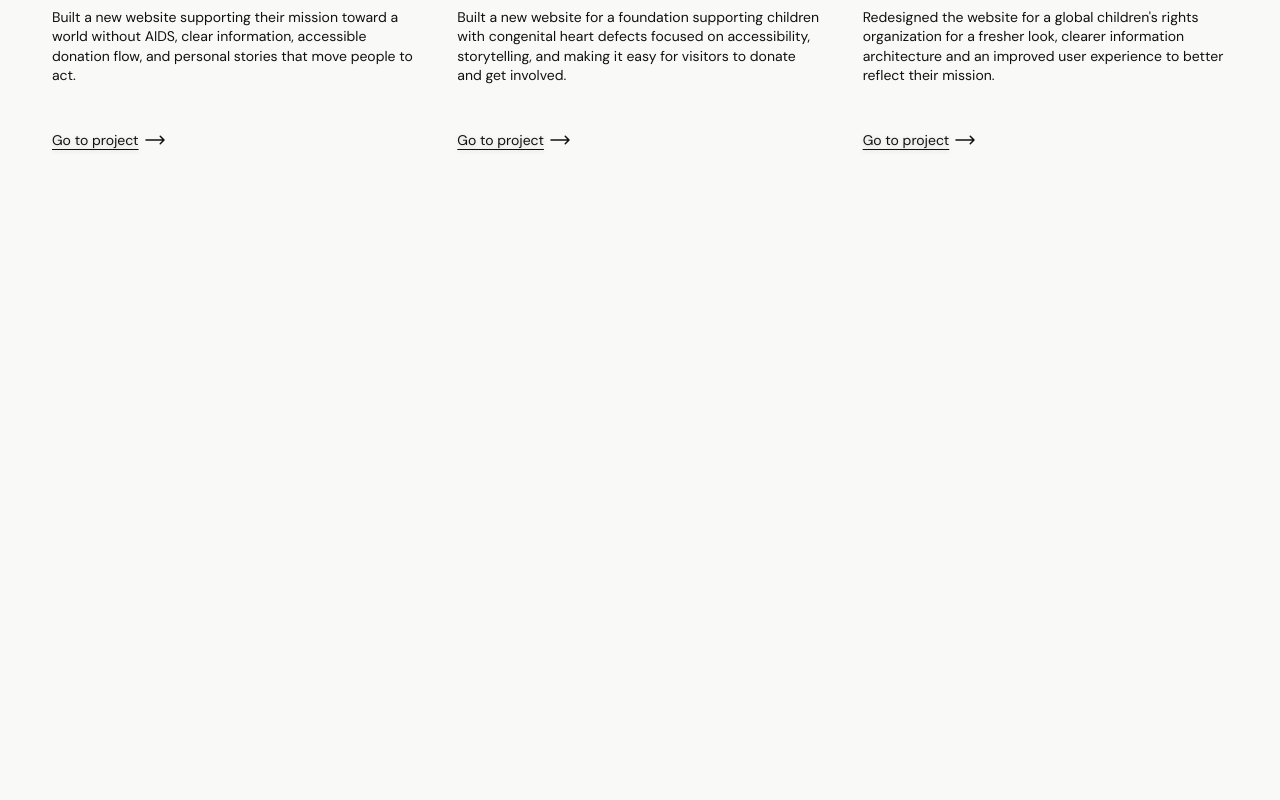
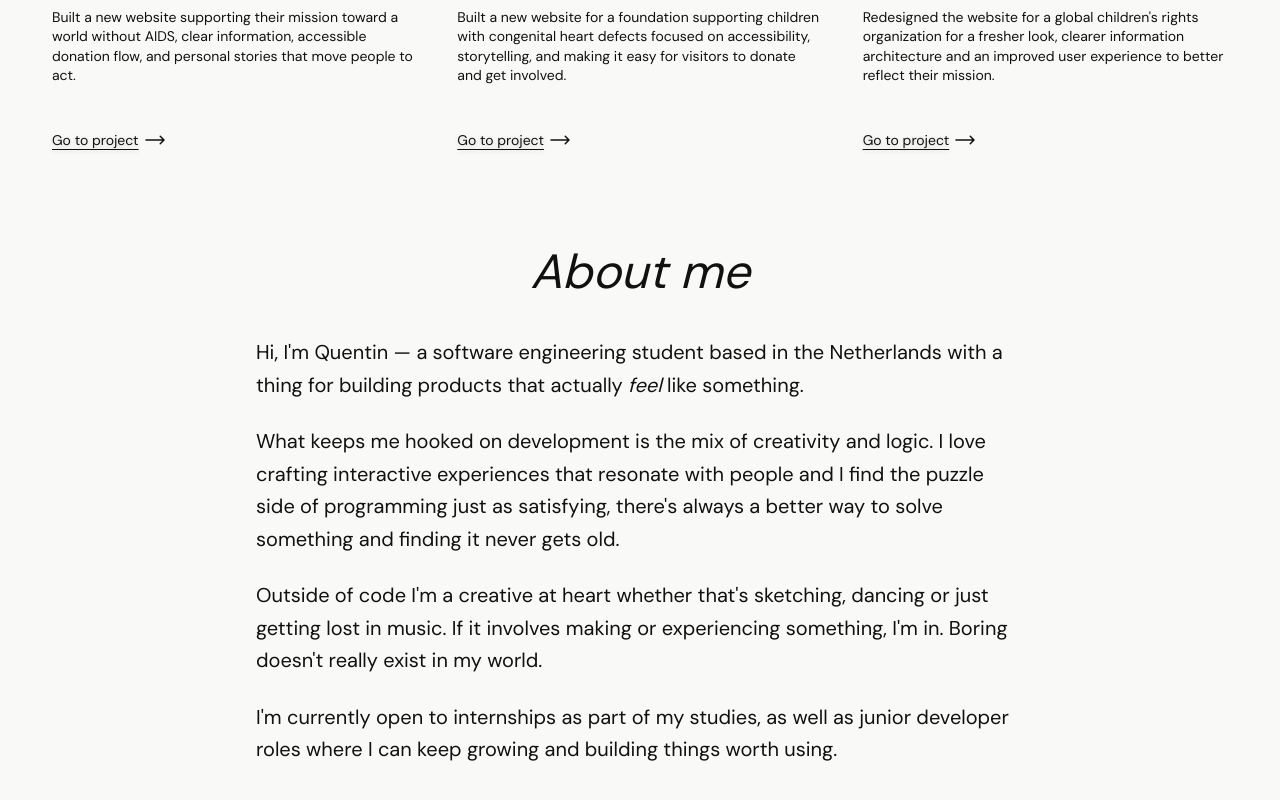
Before and after one commit to astronomx/quentin.dev, a Next.js app: page / in a window 1280 px wide. Shown: the part 1412-2212 px from the top of the page. Before the commit the page ends 1628 px from the top, so only its background shows below. Built offline with nearby package versions, Linux system fonts and the light colour scheme; a web font is replaced by a local one.

Commit message:
About me
Told a little about myself, what I like and what I'm open for

```diff
--- /dev/null
+++ b/src/app/components/AboutSection.tsx
@@ -0,0 +1,21 @@
+export default function AboutSection() {
+    return (
+        <div>
+            <section className="mx-auto max-w-3xl flex flex-col gap-6">
+              <p className="text-md lg:text-xl leading-relaxed text-foreground">
+                Hi, I'm Quentin — a software engineering student based in the Netherlands
+                with a thing for building products that actually <em>feel</em> like something.
+              </p>
+              <p className="text-md lg:text-xl leading-relaxed text-muted-foreground">
+                What keeps me hooked on development is the mix of creativity and logic. I love crafting interactive experiences that resonate with people and I find the puzzle side of programming just as satisfying, there's always a better way to solve something and finding it never gets old.
+              </p>
+              <p className="text-md lg:text-xl leading-relaxed text-muted-foreground">
+                Outside of code I'm a creative at heart whether that's sketching, dancing or just getting lost in music. If it involves making or experiencing something, I'm in. Boring doesn't really exist in my world.
+              </p>
+              <p className="text-md lg:text-xl leading-relaxed text-muted-foreground">
+                I'm currently open to internships as part of my studies, as well as junior developer roles where I can keep growing and building things worth using.
+              </p>
+            </section>
+        </div>
+    )
+}
--- a/src/app/components/ProjectCard.tsx
+++ b/src/app/components/ProjectCard.tsx
@@ -12,7 +12,7 @@ export default function ProjectCard({ title, previewText, image, slug }: Project
             </div>
 
             <div className="relative h-[200px] w-full shrink-0 overflow-hidden rounded-lg sm:h-[220px] lg:h-[280px]">
-                // TODO: INTERACTIVITY on hover show GIF of page scrolling
+                {/* TODO: INTERACTIVITY on hover show GIF of page scrolling */}
                 <Image
                     src={image}
                     alt={title}
--- a/src/app/page.tsx
+++ b/src/app/page.tsx
@@ -2,6 +2,7 @@ import { projects } from "@/data/projects";
 
 import Herosection from "./components/Herosection";
 import ProjectCard from "./components/ProjectCard";
+import AboutSection from "./components/AboutSection";
 
 export default function Home() {
   return (
@@ -17,6 +18,12 @@ export default function Home() {
           ))}
         </div>
       </div>
+
+      <div className="w-full px-4 pb-16 pt-8 lg:px-8">
+        <h2 className="mb-8 flex justify-center text-4xl md:text-5xl font-sans italic lg:mb-10">About me</h2>
+
+        <AboutSection />
+      </div>
     </div>
   );
 }
```
